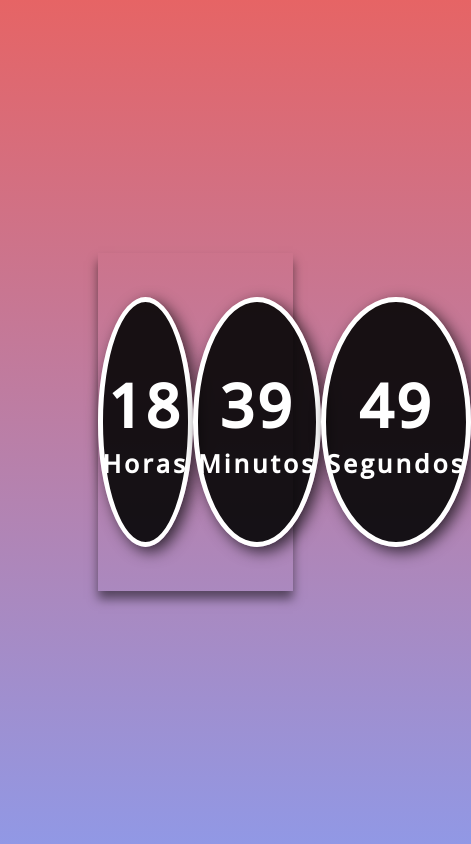
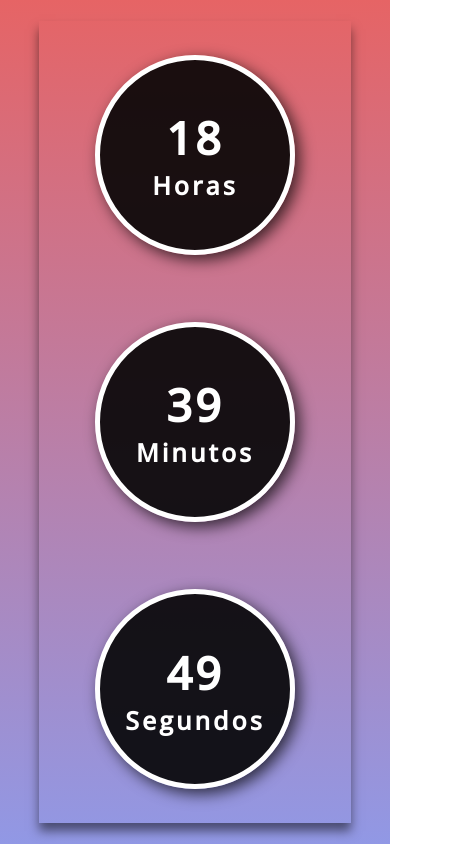
Before and after one commit to joaopedrobenassi/Rel-gio-Digital, a plain HTML site: page index.html in a window 390 px wide. Shown: the whole page, 471 px wide, since content can reach past the window. Drawn offline with nearby package versions, Linux system fonts and the light colour scheme.

Commit message:
Media Queires Responsividade

```diff
--- a/style.css
+++ b/style.css
@@ -49,3 +49,30 @@ body {
 .relogio span.tempo {
     font-size: 25px;
 }
+
+
+@media screen and (max-width: 900px) {
+   .relogio {
+    width: 80%;
+    height: 95%;
+    display: flex;
+    flex-direction: column;
+    align-items: center;
+   }
+
+   .relogio div {
+    display: flex;
+    flex-direction: column;
+    align-items: center;
+    justify-content: center;
+    width: 200px;
+    height: 200px;
+   }
+
+   .relogio span {
+    font-weight: bolder;
+    font-size: 45px;
+}
+
+
+}
```
